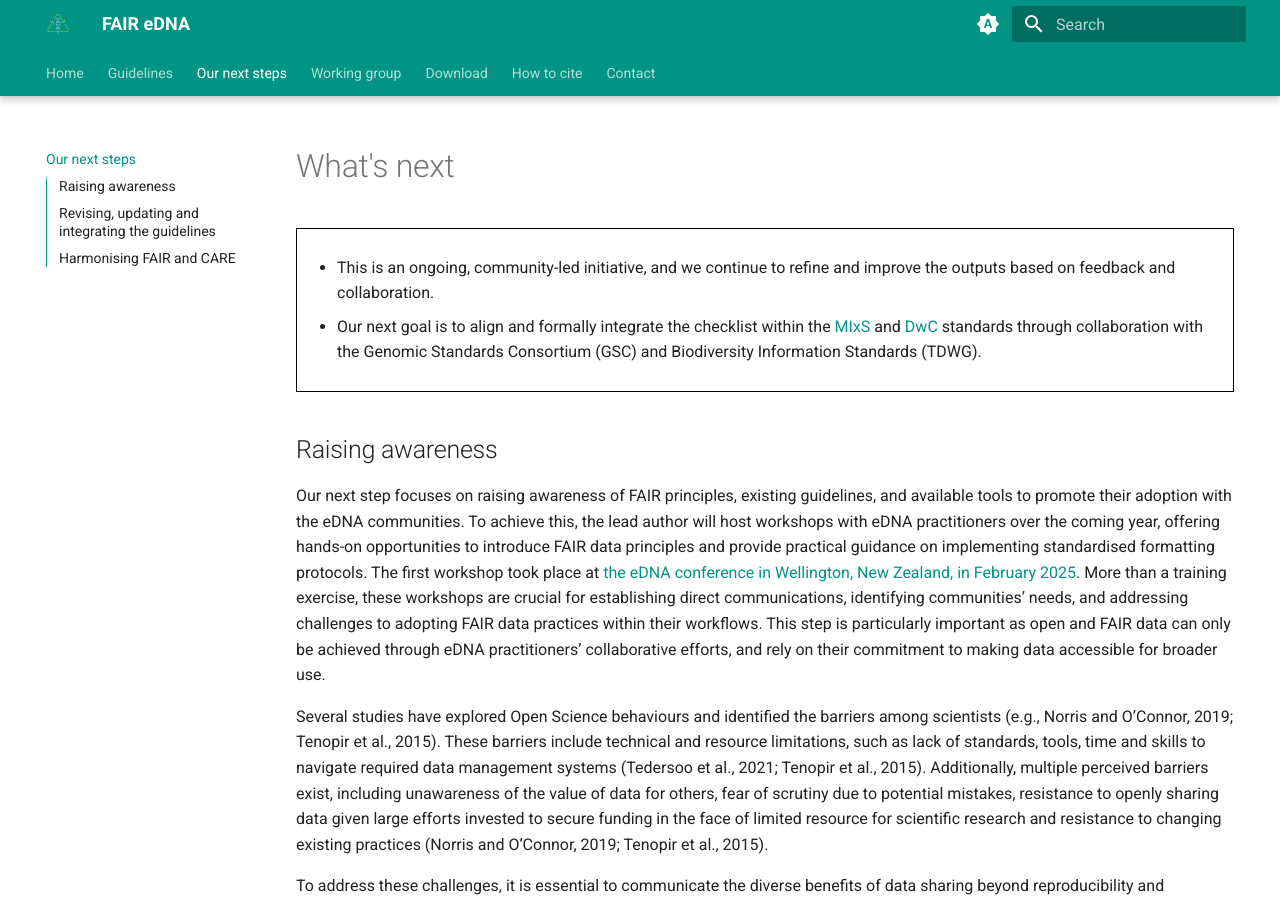
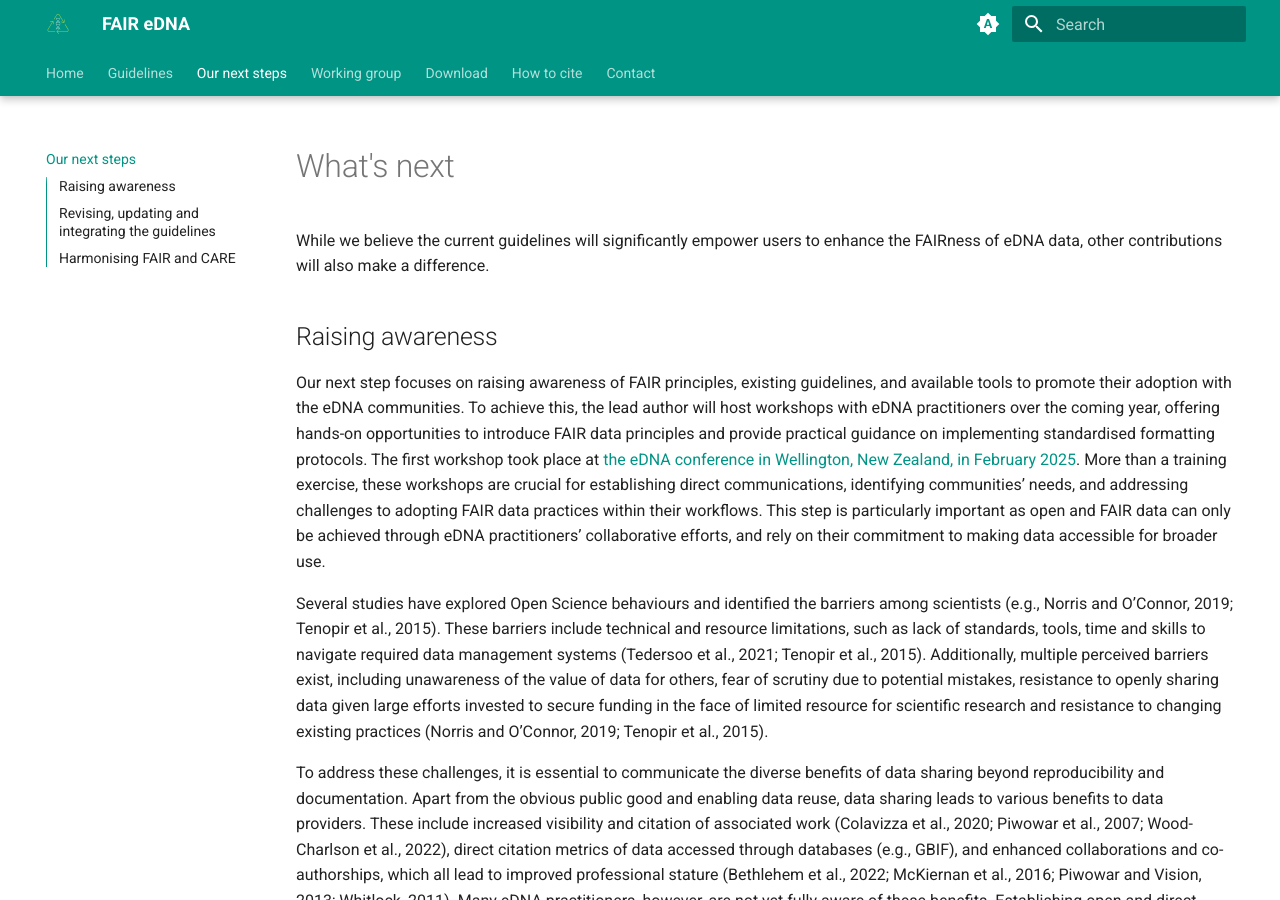
Before and after one commit to FAIR-eDNA/FAIR-eDNA.github.io, an MkDocs documentation site: the page built from docs/next.md, in a window 1280 px wide and 900 px high. Built offline with MkDocs 1.6.1 and Material for MkDocs 9.7.7, drawn with Linux system fonts in a browser that asks for light colours.

Commit message:
Update next.md
removing the box at the top (reverting to the original)

```diff
--- a/docs/next.md
+++ b/docs/next.md
@@ -1,12 +1,6 @@
 # What's next
 
-
-<div style="border: 1px solid black; padding: 10px;">
-    <ul>
-        <li>This is an ongoing, community-led initiative, and we continue to refine and improve the outputs based on feedback and collaboration. </li>
-        <li>Our next goal is to align and formally integrate the checklist within the <a href="https://genomicsstandardsconsortium.github.io/mixs/">MIxS</a> and <a href="https://dwc.tdwg.org/">DwC</a> standards through collaboration with the Genomic Standards Consortium (GSC) and Biodiversity Information Standards (TDWG). </li>
-        </ul>
-</div>
+While we believe the current guidelines will significantly empower users to enhance the FAIRness of eDNA data, other contributions will also make a difference.
 
 ## Raising awareness
 Our next step focuses on raising awareness of FAIR principles, existing guidelines, and available tools to promote their adoption with the eDNA communities. To achieve this, the lead author will host workshops with eDNA practitioners over the coming year, offering hands-on opportunities to introduce FAIR data principles and provide practical guidance on implementing standardised formatting protocols. The first workshop took place at [the eDNA conference in Wellington, New Zealand, in February 2025](https://ednaconference.com.au/5614). More than a training exercise, these workshops are crucial for establishing direct communications, identifying communities’ needs, and addressing challenges to adopting FAIR data practices within their workflows. This step is particularly important as open and FAIR data can only be achieved through eDNA practitioners’ collaborative efforts, and rely on their commitment to making data accessible for broader use.
```
